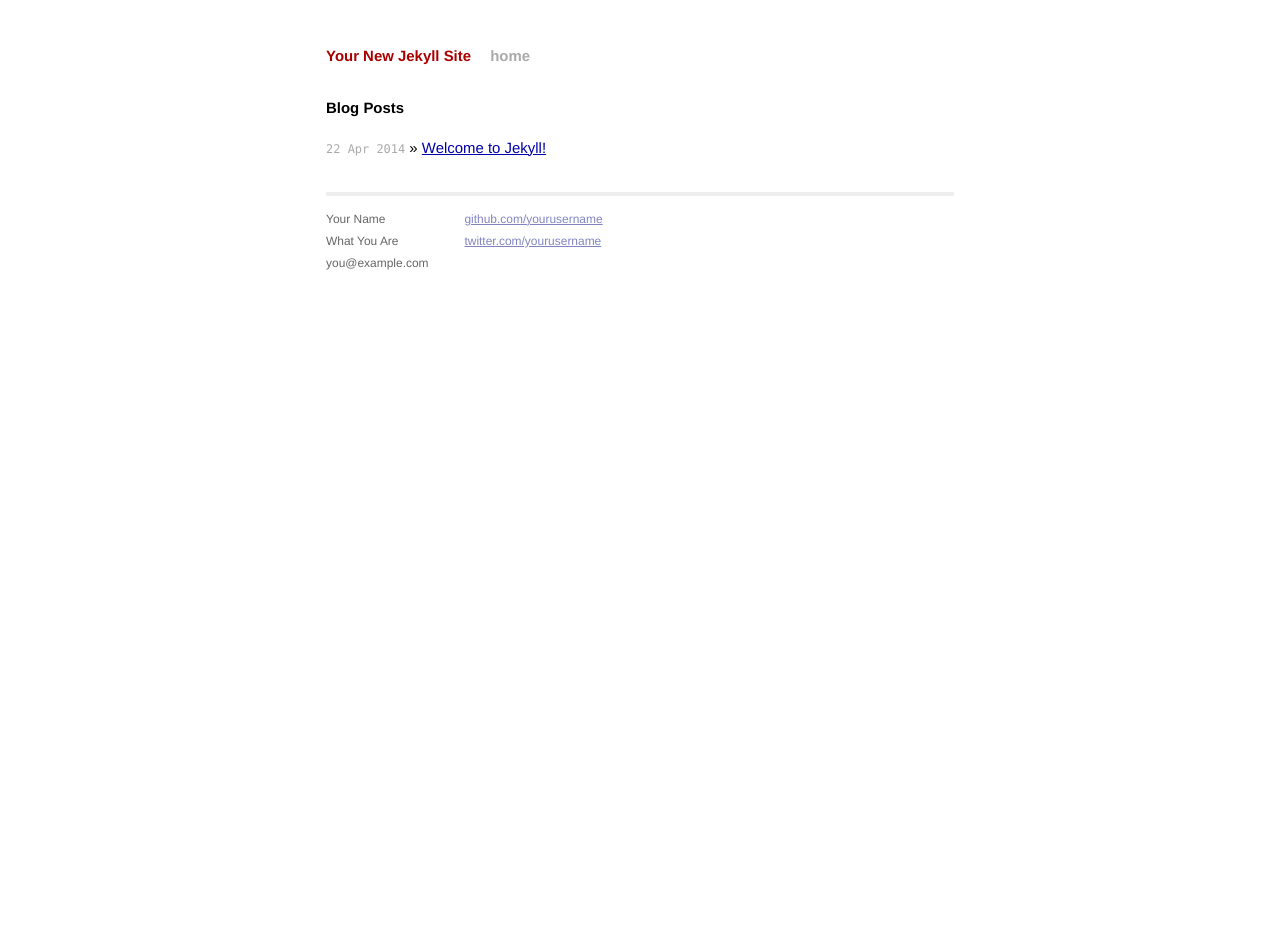
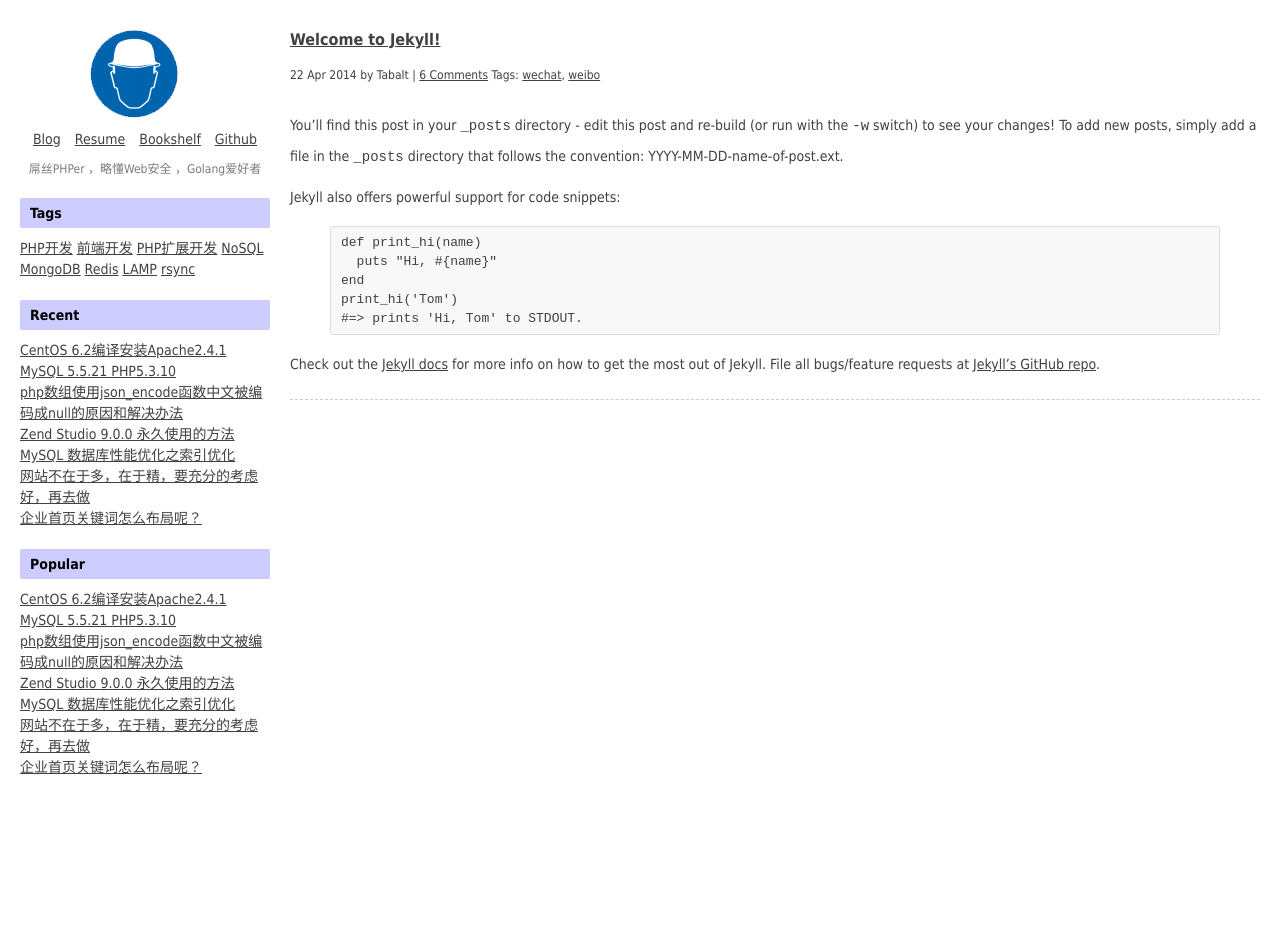
Before and after one commit to tabalt/tabalt.github.io, a Jekyll site: the page built from index.html, in a window 1280 px wide. Built offline with Jekyll 4.4.1, drawn with Linux system fonts in a browser that asks for light colours; nearby versions of some CDN libraries; library files that are not in the unit come from our copies; Markdown is read by kramdown in place of the engine named in the settings; after the commit the page ends 900 px from its top, so only the background shows below that.

Commit message:
update default template

```diff
--- a/_layouts/default.html
+++ b/_layouts/default.html
@@ -1,44 +1,72 @@
 <!DOCTYPE html>
 <html>
 <head>
-        <meta charset="utf-8">
-        <meta http-equiv="X-UA-Compatible" content="IE=edge,chrome=1">
     <title>{{ page.title }}</title>
-        <meta name="viewport" content="width=device-width">
-
-        <!-- syntax highlighting CSS -->
-        <link rel="stylesheet" href="/css/syntax.css">
-
-        <!-- Custom CSS -->
-        <link rel="stylesheet" href="/css/main.css">
-
+    <meta name="viewport" content="width=device-width,initial-scale=1.0,user-scalable=0">
+  <meta http-equiv="Content-Type" content="text/html; charset=utf-8" />
+    <link rel="stylesheet" type="text/css" href="/static/css/style.css" />
+    <script type="text/javascript" src="/static/js/jquery.min.js"></script>
+    <script type="text/javascript">
+    </script>
 </head>
 <body>
-
-        <div class="site">
-          <div class="header">
-            <h1 class="title"><a href="/">{{ site.name }}</a></h1>
-            <a class="extra" href="/">home</a>
+  <div class="fl pl20" id="sidebar">
+    <div class="" id="info">
+      <div id="avator">
+        <a href="" title="屌丝PHPer，略懂Web安全，Golang爱好者。"><img src="/static/images/avator.png" title="屌丝PHPer，略懂Web安全，Golang爱好者。" /></a>
       </div>
 
-          {{ content }}
-
-          <div class="footer">
-            <div class="contact">
-              <p>
-                Your Name<br />
-                What You Are<br />
-                you@example.com
-              </p>
+      <div class="ft14 center" id="nav" >
+        <a href="">Blog</a>
+        <a href="resume.html">Resume</a>
+        <a href="bookshelf.html">Bookshelf</a>
+        <a href="https://∏github.com/tabalt" target="_blank">Github</a>
       </div>
-            <div class="contact">
-              <p>
-                <a href="https://github.com/yourusername">github.com/yourusername</a><br />
-                <a href="https://twitter.com/yourusername">twitter.com/yourusername</a><br />
-              </p>
-            </div>
+      <div class="ft12 center pt10" >
+        屌丝PHPer ，略懂Web安全 ，Golang爱好者
       </div>
     </div>
 
+    <div class="mt20 block" id="tags">
+      <h2>Tags</h2>
+      <ul class="no-style">
+        <li class="inline"><a href="/tag/PHP开发/">PHP开发</a></li>
+        <li class="inline"><a href="/tag/前端开发/">前端开发</a></li>
+        <li class="inline"><a href="/tag/PHP扩展开发/">PHP扩展开发</a></li>
+        <li class="inline"><a href="/tag/NoSQL/">NoSQL</a></li>
+        <li class="inline"><a href="/tag/MongoDB/">MongoDB</a></li>
+        <li class="inline"><a href="/tag/Redis/">Redis</a></li>
+        <li class="inline"><a href="/tag/LAMP/">LAMP</a></li>
+        <li class="inline"><a href="/tag/rsync/">rsync</a></li>
+      </ul>
+    </div>
+
+    <div class="mt20 block" id="recent-posts">
+      <h2>Recent</h2>
+      <ul class="no-style">
+        <li> <a href="http://www.actphp.com/lamp/centos6.2-apache-mysql-php.html" title="CentOS 6.2编译安装Apache2.4.1 MySQL 5.5.21 PHP5.3.10">CentOS 6.2编译安装Apache2.4.1 MySQL 5.5.21 PHP5.3.10</a></li>
+        <li> <a href="http://www.actphp.com/lamp/json_encode_null.html" title="php数组使用json_encode函数中文被编码成null的原因和解决办法">php数组使用json_encode函数中文被编码成null的原因和解决办法</a></li>
+        <li> <a href="http://www.actphp.com/lamp/Zend Studio.html" title="Zend Studio 9.0.0 永久使用的方法">Zend Studio 9.0.0 永久使用的方法</a></li>
+        <li> <a href="http://www.actphp.com/lamp/64.html" title="MySQL 数据库性能优化之索引优化">MySQL 数据库性能优化之索引优化</a></li>
+        <li> <a href="http://www.actphp.com/seo/63.html" title="网站不在于多，在于精，要充分的考虑好，再去做 ">网站不在于多，在于精，要充分的考虑好，再去做 </a></li>
+        <li> <a href="http://www.actphp.com/seo/62.html" title="企业首页关键词怎么布局呢？">企业首页关键词怎么布局呢？</a></li>
+           </ul>
+    </div>
+
+    <div class="mt20 block" id="recent-posts">
+      <h2>Popular</h2>
+      <ul class="no-style">
+        <li> <a href="http://www.actphp.com/lamp/centos6.2-apache-mysql-php.html" title="CentOS 6.2编译安装Apache2.4.1 MySQL 5.5.21 PHP5.3.10">CentOS 6.2编译安装Apache2.4.1 MySQL 5.5.21 PHP5.3.10</a></li>
+        <li> <a href="http://www.actphp.com/lamp/json_encode_null.html" title="php数组使用json_encode函数中文被编码成null的原因和解决办法">php数组使用json_encode函数中文被编码成null的原因和解决办法</a></li>
+        <li> <a href="http://www.actphp.com/lamp/Zend Studio.html" title="Zend Studio 9.0.0 永久使用的方法">Zend Studio 9.0.0 永久使用的方法</a></li>
+        <li> <a href="http://www.actphp.com/lamp/64.html" title="MySQL 数据库性能优化之索引优化">MySQL 数据库性能优化之索引优化</a></li>
+        <li> <a href="http://www.actphp.com/seo/63.html" title="网站不在于多，在于精，要充分的考虑好，再去做 ">网站不在于多，在于精，要充分的考虑好，再去做 </a></li>
+        <li> <a href="http://www.actphp.com/seo/62.html" title="企业首页关键词怎么布局呢？">企业首页关键词怎么布局呢？</a></li>
+           </ul>
+    </div>
+  </div>
+  <div class="page fl pd20" id="main">
+    {{ content }}
+    </div>
 </body>
 </html>
--- a/_posts/2014-04-22-welcome-to-jekyll.markdown
+++ b/_posts/2014-04-22-welcome-to-jekyll.markdown
@@ -4,6 +4,7 @@ title:  "Welcome to Jekyll!"
 date:   2014-04-22 00:30:56
 categories: jekyll update
 ---
+
 
 You'll find this post in your `_posts` directory - edit this post and re-build (or run with the `-w` switch) to see your changes!
 To add new posts, simply add a file in the `_posts` directory that follows the convention: YYYY-MM-DD-name-of-post.ext.
--- a/index.html
+++ b/index.html
@@ -3,11 +3,21 @@ layout: default
 title: Your New Jekyll Site
 ---
 
-<div id="home">
-  <h1>Blog Posts</h1>
-  <ul class="posts">
-    {% for post in site.posts %}
-      <li><span>{{ post.date | date_to_string }}</span> &raquo; <a href="{{ post.url }}">{{ post.title }}</a></li>
-    {% endfor %}
-  </ul>
+
+
+
+
+
+{% for post in site.posts %}
+<div class="post-item pb10">
+    <div class="post-title mb20">
+        <h2 class="ft16"><a href="{{ post.url }}">{{ post.title }}</a></h2>
+        <p class="ft12">
+            {{ post.date | date_to_string }}  by Tabalt | <a href="">6 Comments</a> Tags: <a href="" rel="tag">wechat</a>, <a href="" rel="tag">weibo</a>
+        </p>
+    </div>
+    <div class="post-content">
+        {{ post.content }}
+    </div>
 </div>
+{% endfor %}
--- /dev/null
+++ b/static/css/style.css
@@ -0,0 +1,107 @@
+/***
+  *+ @file style.css
+  *+ @description ¹«ÓÃcss
+  *+ @author tabalt@actphp.com
+  *+ @time 2014/03/12 00:24
+  *+ @version 0.1
+ **/
+
+/* ==================== Basic styles ==================== */
+
+/** Çå³ýÄÚÍâ±ß¾à **/
+body, h1, h2, h3, h4, h5, h6, hr, p, blockquote, /* structural elements ½á¹¹ÔªËØ */
+dl, dt, dd, ul, ol, li, /* list elements ÁÐ±íÔªËØ */
+pre, /* text formatting elements ÎÄ±¾¸ñÊ½ÔªËØ */
+form, fieldset, legend, button, input, textarea, /* form elements ±íµ¥ÔªËØ */
+th, td /* table elements ±í¸ñÔªËØ */ {
+    margin: 0;
+    padding: 0;
+}
+/** ÉèÖÃÄ¬ÈÏ×ÖÌå **/
+body,
+button, input, select, textarea /* for ie */ {
+    font: 14px/1.5 tahoma, arial, \5b8b\4f53, sans-serif;
+}
+/*h1, h2, h3, h4, h5, h6 { font-size: 100%; } */
+address, cite, dfn, em, var { font-style: normal; } /* ½«Ð±Ìå·öÕý */
+code, kbd, pre, samp { font-family: courier new, courier, monospace; } /* Í³Ò»µÈ¿í×ÖÌå */
+small { font-size: 12px; } /* Ð¡ÓÚ 12px µÄÖÐÎÄºÜÄÑÔÄ¶Á£¬ÈÃ small Õý³£»¯ */
+
+ul.no-style { list-style:none; }
+ul li.inline{ display:inline;}
+.container { margin:0 auto;   }
+.block-inline{ /*float:left;*/ display:inline-block; vertical-align: top;} /* ie 7 ¼æÈÝÐÔÎÊÌâ*/
+.fl{ float:left;}
+.fr{ float:right;}
+.clear-both{ clear:both; }
+.center { text-align:center;}
+.border-box { border:1px solid #ccc; border-radius:2px;}
+
+.pd10{ padding:10px;}
+.pt10{ padding-top:10px; }
+.pr10{ padding-right:10px;}
+.pb10{ padding-bottom:10px; }
+.pl10{ padding-left:10px;}
+
+.pd20{ padding:20px;}
+.pt20{ padding-top:20px; }
+.pr20{ padding-right:20px;}
+.pb20{ padding-bottom:20px; }
+.pl20{ padding-left:20px;}
+
+.mg10{ margin:10px;}
+.mt10{ margin-top:10px;}
+.mr10{ margin-right:10px;}
+.mb10{ margin-bottom:10px;}
+.ml10{ margin-left:10px;}
+
+.mg20{ margin:20px;}
+.mt20{ margin-top:20px;}
+.mr20{ margin-right:20px;}
+.mb20{ margin-bottom:20px;}
+.ml20{ margin-left:20px;}
+
+
+.w980{ width:980px;}
+.w960{ width:960px;}
+.w680{ width:680px;}
+.w450{ width:450px;}
+.w270{ width:270px;}
+
+
+.ft12{ font-size:12px;}
+.ft14{ font-size:14px;}
+.ft16{ font-size:16px;}
+.ft18{ font-size:18px;}
+.ft20{ font-size:20px;}
+
+
+a { color:#404040;}
+a:hover{ color:#000;}
+
+
+#sidebar { width:250px; }
+#main { position:absolute; margin-left:270px; color:#404040; }
+
+.page {  }
+.page ul{ padding-left:40px;}
+.page  p{ line-height:30px; margin-bottom:10px; }
+.page  h3{ border-left:3px solid #dddddd; padding-left:15px; line-height:22px; margin:15px 0; font-size:16px; }
+.page img { border: 1px solid #bababa; box-shadow: 3px 3px 0 rgba(0, 0, 0, 0.1); }
+.page pre { background-color: #f8f8f8; border: 1px solid #ddd; font-size: 13px; line-height: 19px; overflow: auto; padding: 6px 10px; border-radius: 3px; }
+.page code { margin: 0; padding: 0; background-color: transparent; border: none; word-wrap: normal; max-width: initial; display: inline; overflow: initial; line-height: inherit; }
+
+#info { color:#7b7b7b;}
+
+#avator { padding: 30px 70px 0 70px; }
+#nav { padding-top: 5px;}
+#nav a { margin: 0 5px;}
+
+.block {  }
+.block  h2{ border-radius:2px; line-height:30px; font-size:14px; background:#CCCCFF;  text-indent:10px; margin-bottom:10px;}
+.block ul li {}
+
+.post-item { border-bottom:1px dashed #ccc;}
+.post-title {  }
+.post-title  h2{ line-height: 40px; }
+.post-content { }
```
Also changed, not shown: static/images/avator.png (added), static/images/hiphop-vm.png (added), static/images/list_icon.gif (added), 1 other file. Lines whose indentation alone changed are shown as unchanged.
